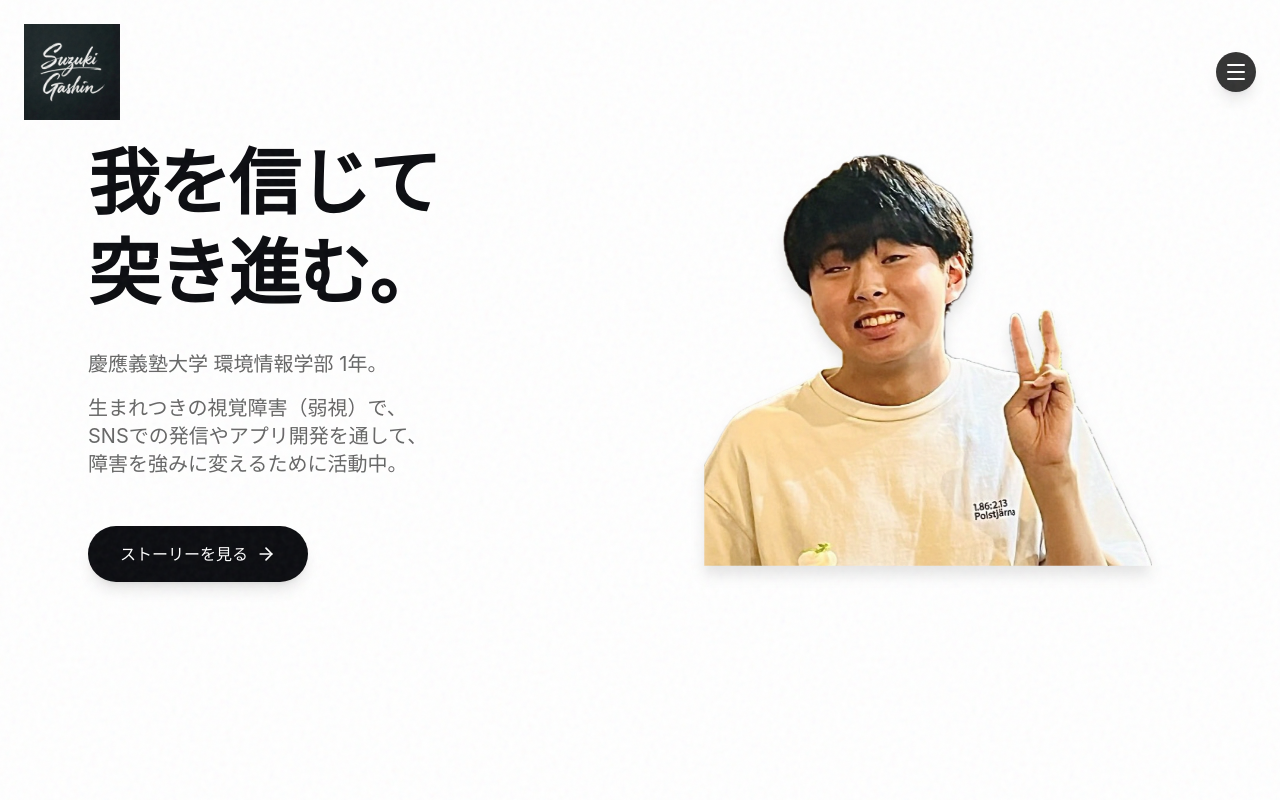
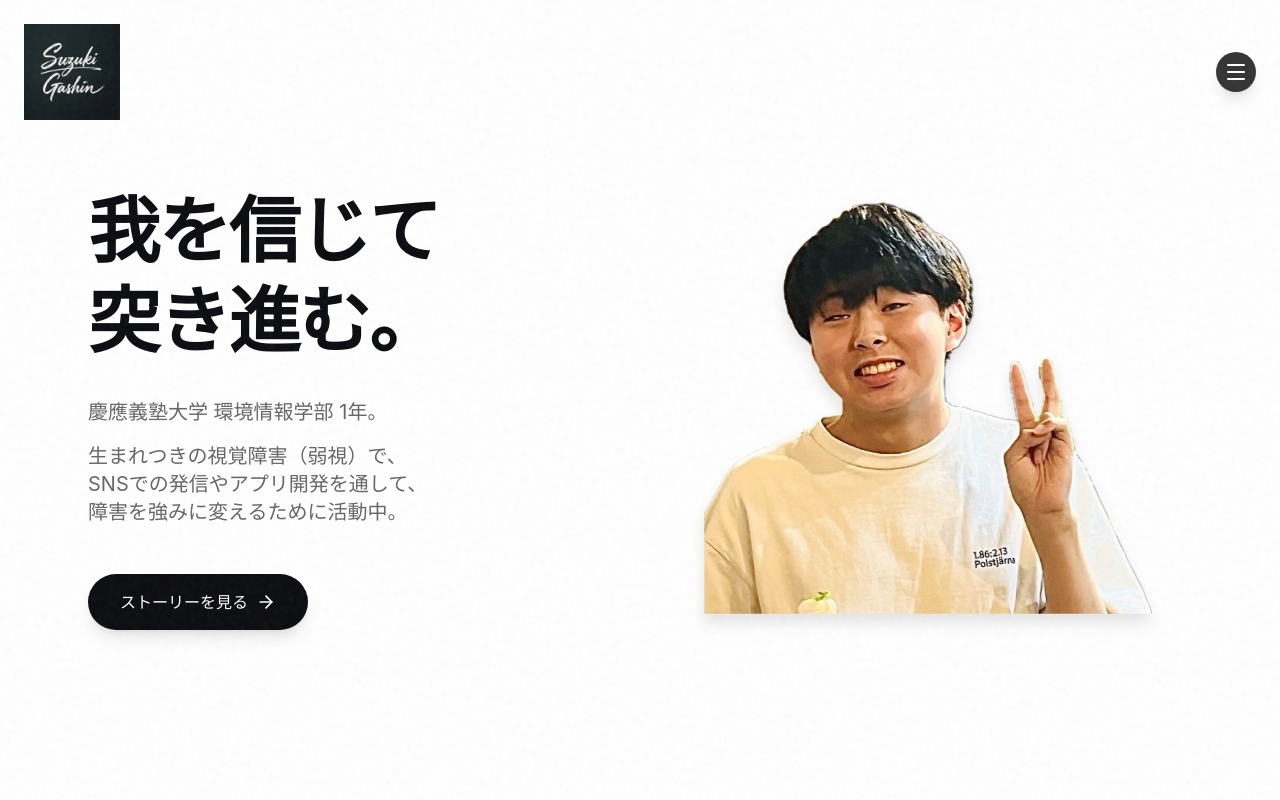
Before and after one commit to Gashin0601/new-gashin-website, a Next.js app: page / in a window 1280 px wide. Shown: the top 800 px of the page. Built offline with nearby package versions, Linux system fonts and the light colour scheme.

Commit message:
Fix PC header overlap by adding top padding
🤖 Generated with [Claude Code](https://claude.com/claude-code)

Co-Authored-By: Claude <noreply@anthropic.com>

```diff
--- a/components/sections/Hero.tsx
+++ b/components/sections/Hero.tsx
@@ -12,7 +12,7 @@ export default function Hero() {
             aria-label="鈴木我信の紹介"
         >
             {/* Content Container */}
-            <div className="relative z-10 max-w-6xl w-full px-4 sm:px-6 grid grid-cols-1 md:grid-cols-2 gap-6 md:gap-12 items-center pt-24 sm:pt-36 md:pt-0">
+            <div className="relative z-10 max-w-6xl w-full px-4 sm:px-6 grid grid-cols-1 md:grid-cols-2 gap-6 md:gap-12 items-center pt-24 sm:pt-36 md:pt-24">
                 {/* Text Content */}
                 <motion.div
                     initial={{ opacity: 0, x: -20 }}
```
